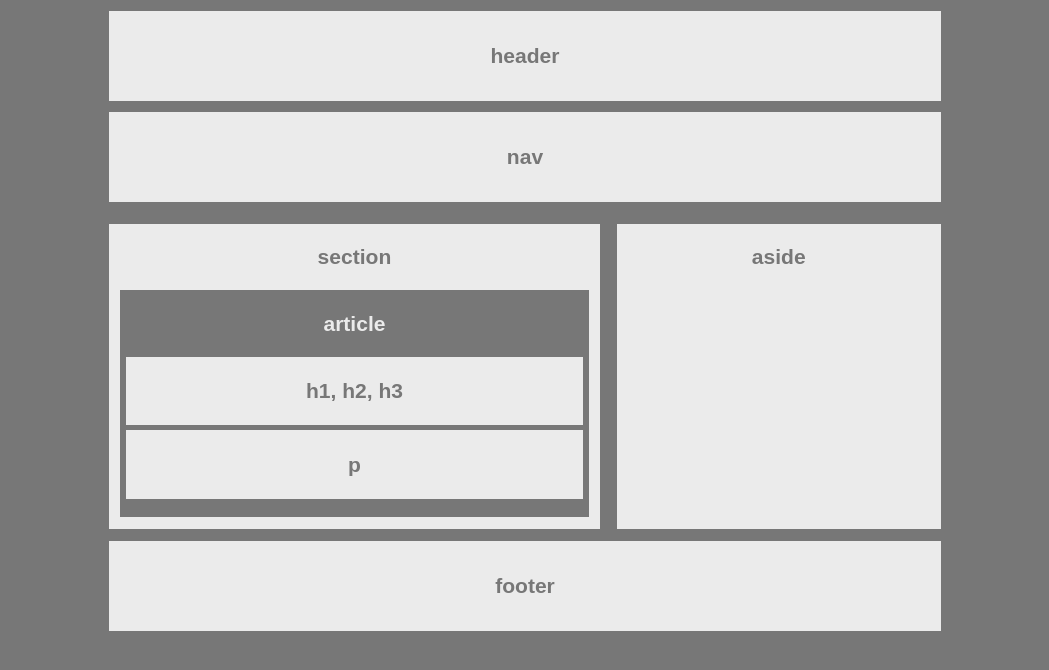
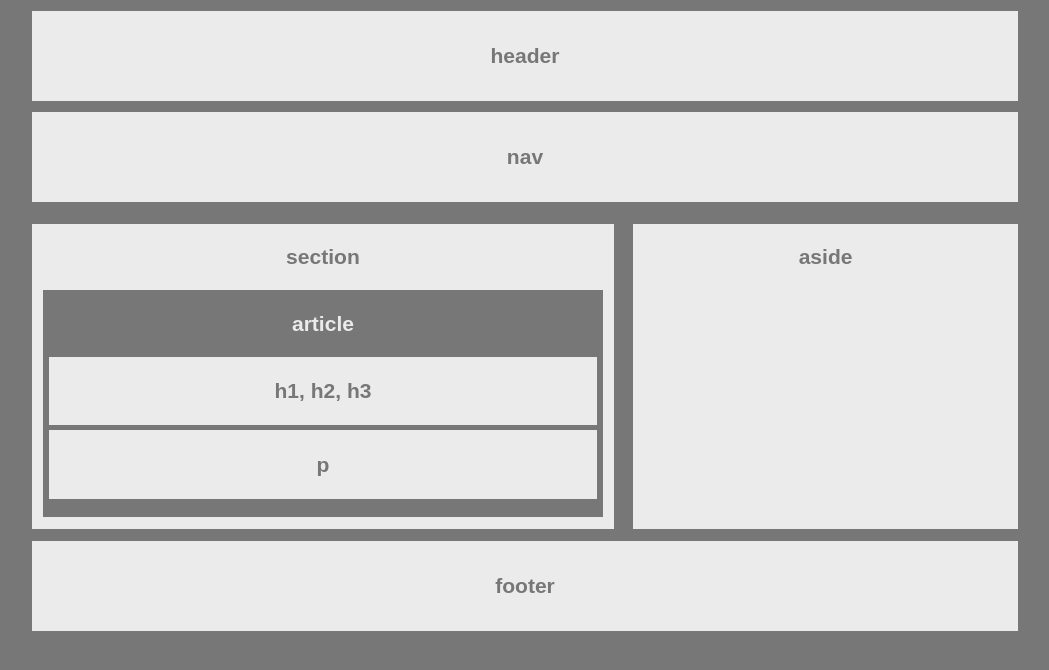
Before and after one commit to BillCarverDev/HW_Wireframe, a plain HTML site: page index.html in a window 1280 px wide. Shown: the whole page, without its empty margins (115-1164 px from the left). Drawn offline with Linux system fonts and the light colour scheme.

Commit message:
adjusted width

```diff
--- a/style.css
+++ b/style.css
@@ -1,6 +1,6 @@
 .body {
     background-color: #777;
-    width: 65%;
+    width: 77%;
     font-family: 'Arial', 'Helvetica Neue', Helvetica, sans-serif;
     font-size: 18px;
     color: #777;
```
